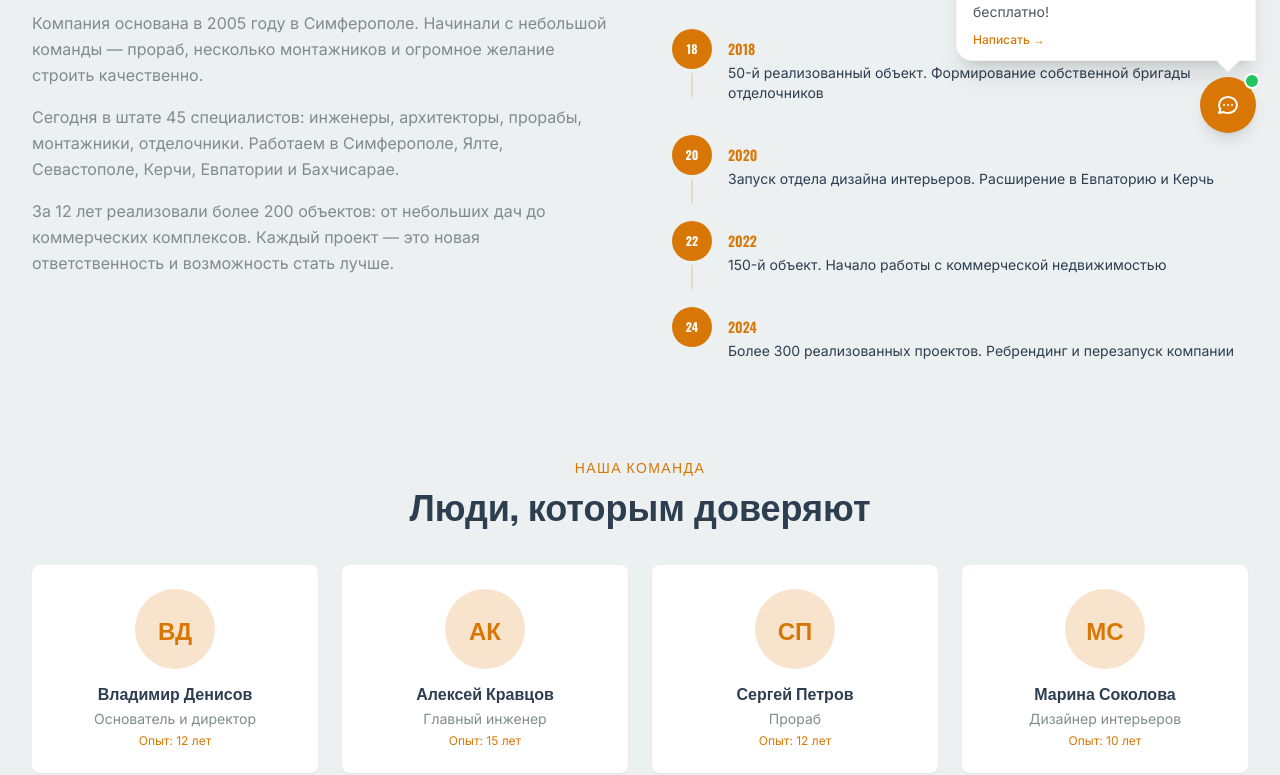
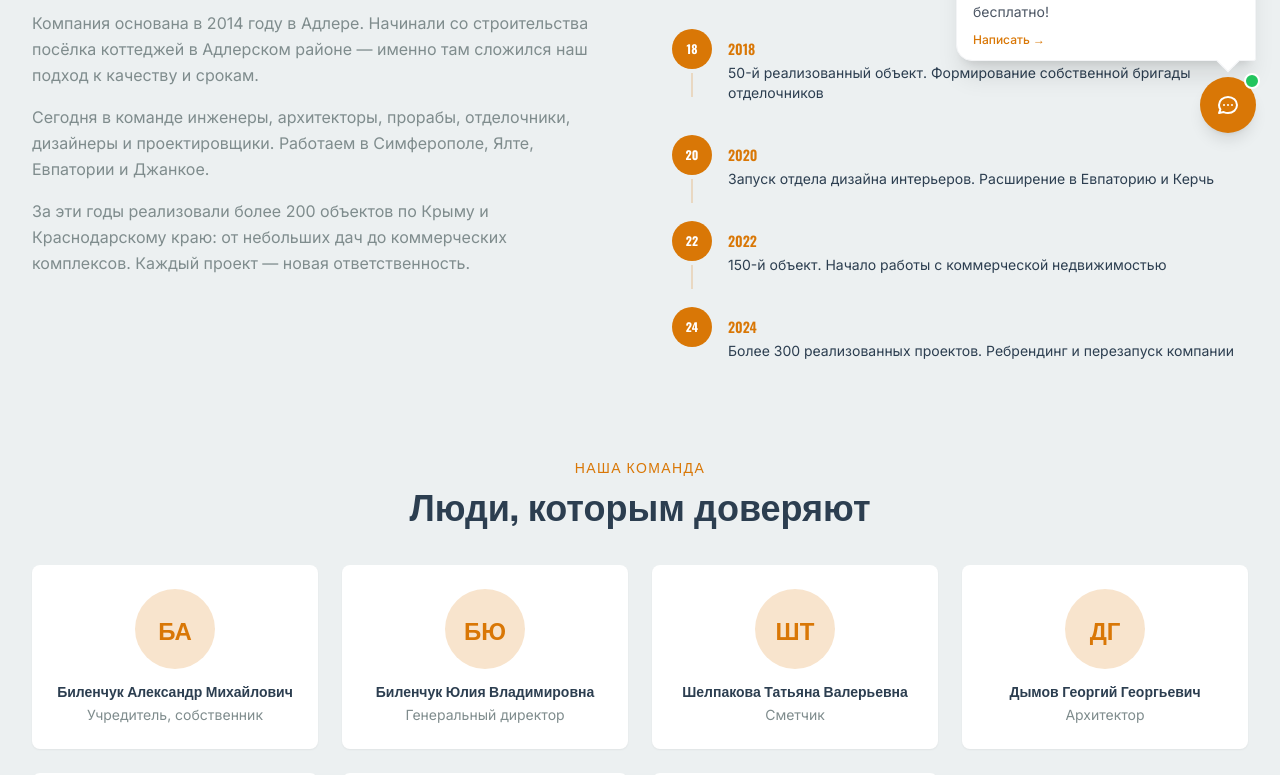
Before and after one commit to OlegRadinuk/vladen, a Next.js app: page /about in a window 1280 px wide. Shown: the part 643-1418 px from the top of the page. Built offline with nearby package versions, Linux system fonts and the light colour scheme.

Commit message:
content: реальная команда, история 2014/Адлер, Краснодарский край

```diff
--- a/app/about/page.tsx
+++ b/app/about/page.tsx
@@ -7,7 +7,7 @@ import Contacts from "@/components/sections/Contacts";
 export const metadata: Metadata = {
   title: "О компании Владен — ремонт и строительство в Крыму с 2014 года",
   description:
-    "ООО «ВЛАДЕН» — компания по ремонту квартир и строительству в Симферополе с 2014 года. Собственная бригада отделочников и строителей, 200+ объектов, официальный договор. Работаем по всему Крыму.",
+    "ООО «ВЛАДЕН» — компания по ремонту квартир и строительству с 2014 года. Собственная бригада отделочников и строителей, 200+ объектов в Крыму и Краснодарском крае, официальный договор.",
   keywords: [
     "компания по ремонту квартир Симферополь",
     "отзывы о ремонте квартир Симферополь",
@@ -40,14 +40,17 @@ const breadcrumbJsonLd = {
 };
 
 const team = [
-  { name: "Владимир Денисов", role: "Основатель и директор", exp: "12 лет" },
-  { name: "Алексей Кравцов", role: "Главный инженер", exp: "15 лет" },
-  { name: "Сергей Петров", role: "Прораб", exp: "12 лет" },
-  { name: "Марина Соколова", role: "Дизайнер интерьеров", exp: "10 лет" },
+  { name: "Биленчук Александр Михайлович", role: "Учредитель, собственник" },
+  { name: "Биленчук Юлия Владимировна", role: "Генеральный директор" },
+  { name: "Шелпакова Татьяна Валерьевна", role: "Сметчик" },
+  { name: "Дымов Георгий Георгьевич", role: "Архитектор" },
+  { name: "Дуквен Ольга Александровна", role: "Дизайнер" },
+  { name: "Полончук Владимир Леонидович", role: "Главный инженер" },
+  { name: "Монастырский Валентин Сергеевич", role: "Прораб" },
 ];
 
 const milestones = [
-  { year: "2014", event: "Основание компании в Симферополе. Первые объекты — частные дома в Крыму" },
+  { year: "2014", event: "Основание компании в Адлере. Начало с посёлка коттеджей в Адлерском районе" },
   { year: "2016", event: "Первый крупный коммерческий проект. Выход на рынок Ялты и Севастополя" },
   { year: "2018", event: "50-й реализованный объект. Формирование собственной бригады отделочников" },
   { year: "2020", event: "Запуск отдела дизайна интерьеров. Расширение в Евпаторию и Керчь" },
@@ -103,19 +106,19 @@ export default function AboutPage() {
               </h2>
               <div className="space-y-4 text-text-muted leading-relaxed">
                 <p>
-                  Компания основана в 2005 году в Симферополе. Начинали с
-                  небольшой команды — прораб, несколько монтажников и огромное
-                  желание строить качественно.
+                  Компания основана в 2014 году в Адлере. Начинали со
+                  строительства посёлка коттеджей в Адлерском районе — именно
+                  там сложился наш подход к качеству и срокам.
                 </p>
                 <p>
-                  Сегодня в штате 45 специалистов: инженеры, архитекторы,
-                  прорабы, монтажники, отделочники. Работаем в Симферополе,
-                  Ялте, Севастополе, Керчи, Евпатории и Бахчисарае.
+                  Сегодня в команде инженеры, архитекторы, прорабы, отделочники,
+                  дизайнеры и проектировщики. Работаем в Симферополе, Ялте,
+                  Евпатории и Джанкое.
                 </p>
                 <p>
-                  За 12 лет реализовали более 200 объектов: от небольших дач до
-                  коммерческих комплексов. Каждый проект — это новая
-                  ответственность и возможность стать лучше.
+                  За эти годы реализовали более 200 объектов по Крыму и
+                  Краснодарскому краю: от небольших дач до коммерческих
+                  комплексов. Каждый проект — новая ответственность.
                 </p>
               </div>
             </AnimateOnView>
@@ -157,16 +160,15 @@ export default function AboutPage() {
                 Люди, которым доверяют
               </h2>
             </AnimateOnView>
-            <div className="grid grid-cols-2 md:grid-cols-4 gap-6">
+            <div className="grid grid-cols-2 md:grid-cols-3 lg:grid-cols-4 gap-6">
               {team.map((member, i) => (
                 <AnimateOnView key={member.name} delay={i * 0.1}>
                   <div className="text-center p-6 bg-white rounded-lg shadow-sm hover:shadow-md transition-shadow">
                     <PlaceholderAvatar name={member.name} />
-                    <h3 className="font-oswald font-semibold text-text-light">
+                    <h3 className="font-oswald font-semibold text-text-light text-sm">
                       {member.name}
                     </h3>
                     <p className="text-text-muted text-sm mt-1">{member.role}</p>
-                    <p className="text-accent text-xs mt-1">Опыт: {member.exp}</p>
                   </div>
                 </AnimateOnView>
               ))}
--- a/app/projects/page.tsx
+++ b/app/projects/page.tsx
@@ -8,7 +8,7 @@ import Contacts from "@/components/sections/Contacts";
 export const metadata: Metadata = {
   title: "Примеры ремонтов квартир и домов в Крыму — портфолио Владен",
   description:
-    "Фото и примеры выполненных ремонтов квартир, дизайнерских отделок и строительства в Симферополе, Ялте, Севастополе. Более 200 объектов ООО «ВЛАДЕН» с 2005 года.",
+    "Фото и примеры выполненных ремонтов квартир, дизайнерских отделок и строительства в Симферополе, Ялте, Евпатории. Более 200 объектов ООО «ВЛАДЕН» по Крыму и Краснодарскому краю.",
   keywords: [
     "ремонт квартиры Симферополь фото",
     "примеры ремонта квартир Крым",
@@ -23,13 +23,13 @@ export const metadata: Metadata = {
   openGraph: {
     title: "Портфолио ремонтов и строительства в Крыму | Владен",
     description:
-      "Примеры ремонтов квартир и домов в Симферополе, Ялте, Севастополе. 200+ реализованных объектов ООО «ВЛАДЕН».",
+      "Примеры ремонтов квартир и домов в Симферополе, Ялте, Евпатории. 200+ реализованных объектов ООО «ВЛАДЕН» по Крыму и Краснодарскому краю.",
     url: "https://vladen-crimea.ru/projects",
   },
   twitter: {
     card: "summary",
     title: "Портфолио ремонтов и строительства в Крыму — Владен",
-    description: "Реальные фото выполненных ремонтов квартир и строительства домов в Крыму. 200+ объектов.",
+    description: "Реальные фото выполненных ремонтов квартир и строительства домов. 200+ объектов по Крыму и Краснодарскому краю.",
   },
 };
 
@@ -131,7 +131,7 @@ export default function ProjectsPage() {
             Наши проекты
           </h1>
           <p className="text-text-dark text-lg max-w-2xl">
-            Более 200 реализованных объектов по всему Крыму. Каждый проект —
+            Более 200 реализованных объектов по Крыму и Краснодарскому краю. Каждый проект —
             это история доверия и качества.
           </p>
           <div className="flex flex-wrap gap-8 mt-8">
```
